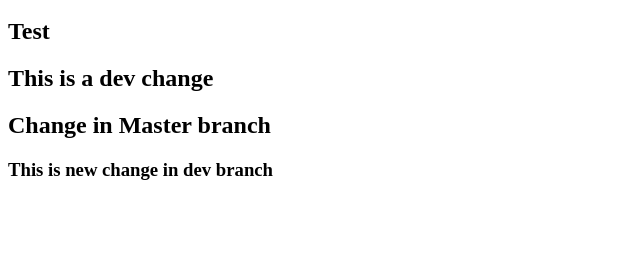
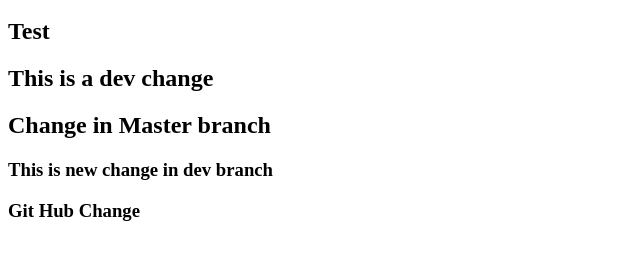
Before and after one commit to kakadeh/TrainingJuly18, a plain HTML site: page index.html in a window 1280 px wide. Shown: the part 48-308 px from the top of the page, without its empty margins (0-640 px from the left). Drawn offline with Linux system fonts and the light colour scheme.

Commit message:
git hub change

```diff
--- a/index.html
+++ b/index.html
@@ -3,3 +3,4 @@
 <h2> This is a dev change </h2>
 <h2> Change in Master branch</h2>
 <h3> This is new change in dev branch </h3>
+<h3> Git Hub Change </h3>
```
